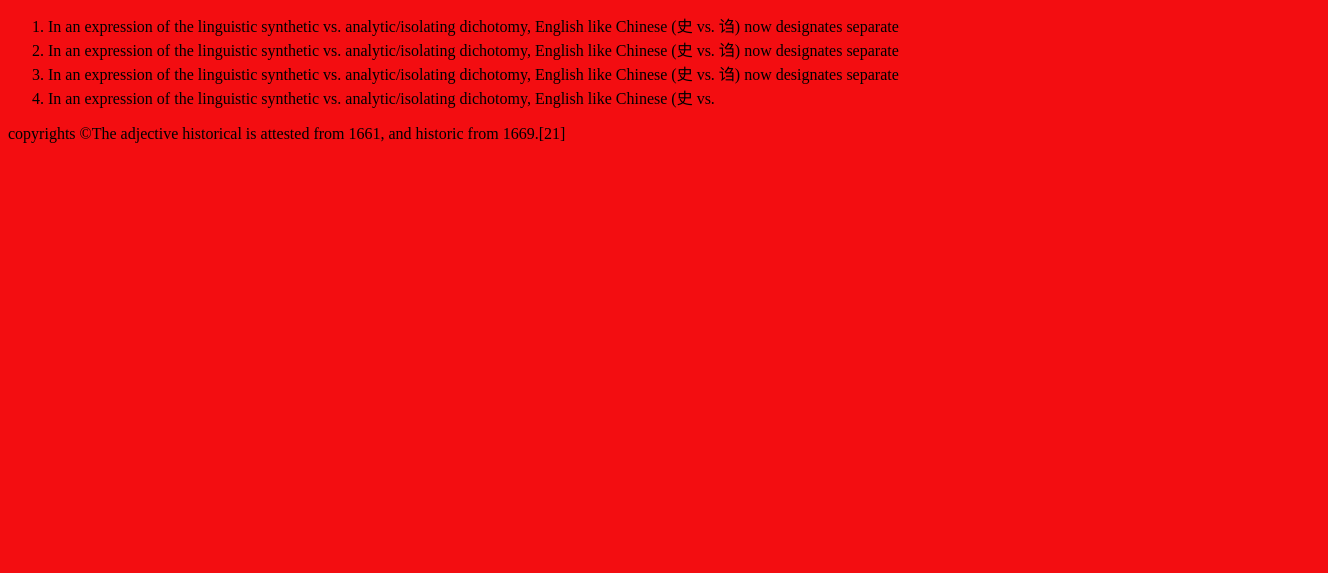
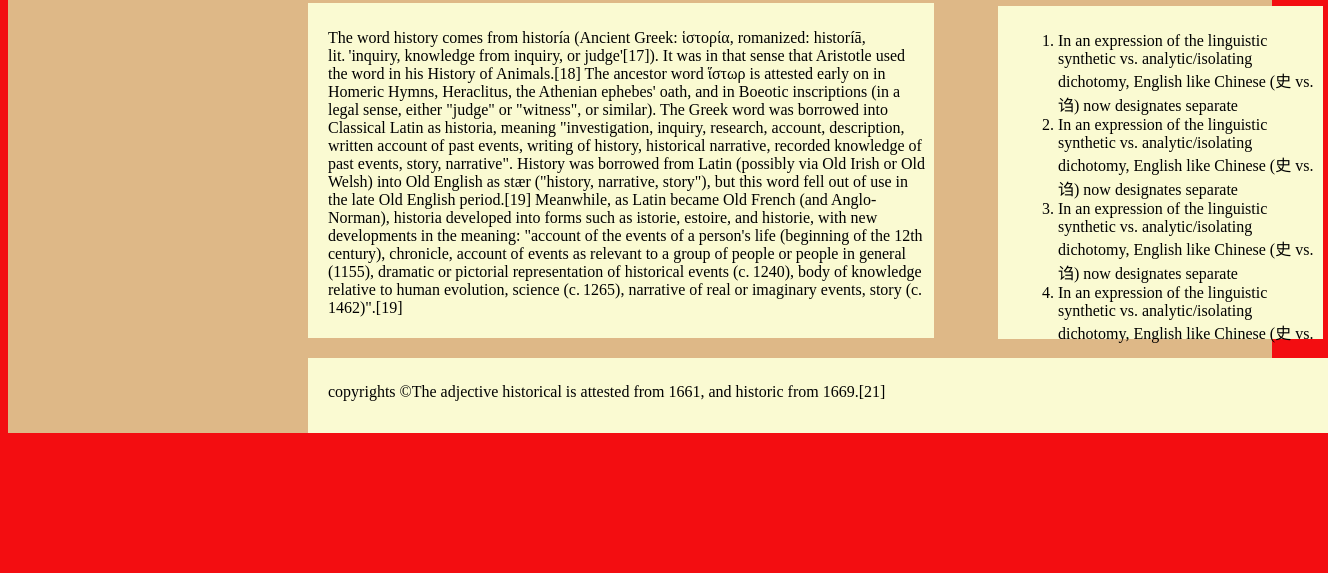
Before and after one commit to SARANLSP/SaranyaL, a plain HTML site: page index.html in a window 1280 px wide. Shown: the part 227-800 px from the top of the page, 1328 px wide, since content can reach past the window. Drawn offline with Linux system fonts and the light colour scheme.

Commit message:
Update index.html

```diff
--- a/index.html
+++ b/index.html
@@ -3,7 +3,7 @@
 <head>
 <meta charset="utf-8">
 <title>box.html</title>
-<link href="box.css" rel="stylesheet" type="text/css">
+<link href="style.css" rel="stylesheet" type="text/css">
 </head>
 
 <body bgcolor="#F30D11">
```
